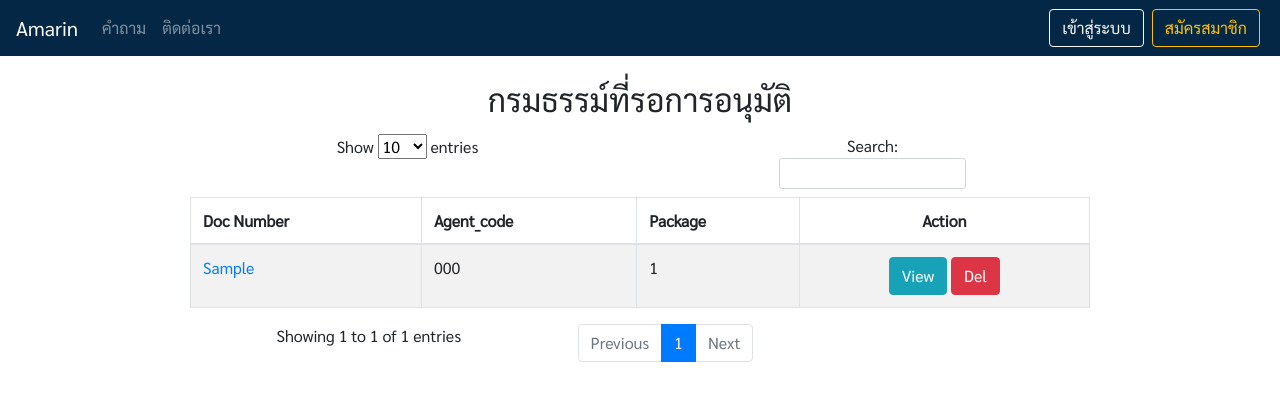
After one commit to bboomber/projectterm2, a Django app: template mysite/insurance/templates/insurance/showConfirmInsure.html in a window 1280 px wide. The commit adds this page. Shown: the top 401 px of the page. Run offline with Django 3.2, Linux system fonts and the light colour scheme; the template is opened without the code that fills it: most values are stand-ins (such as "Sample title", 1, 10 or a date in 2020); some libraries are stand-ins or nearby versions.

Commit message:
notification page

```diff
--- a/mysite/insurance/forms.py
+++ b/mysite/insurance/forms.py
@@ -37,7 +37,8 @@ class InsureForm(forms.Form):
         attrs={'class': 'selectpicker', 'data-live-search': 'true'}))
     car_id = forms.ChoiceField(choices=car_choice, label="เลือกรถยนต์", widget=forms.Select(
         attrs={'class': 'selectpicker', 'data-live-search': 'true'}))
-    company_order = forms.CharField(max_length=30, label="บริษัทประกัน")
+    company_order = forms.ChoiceField(choices=com_choice, label="เลือกรถยนต์", widget=forms.Select(
+        attrs={'class': 'selectpicker', 'data-live-search': 'true'}))
     price = forms.FloatField(label="ราคาสุทธิ")
     total_price = forms.FloatField(label="ราคารวม")
     post_date = forms.DateField(widget=forms.DateInput(
--- /dev/null
+++ b/mysite/insurance/templates/insurance/showConfirmInsure.html
@@ -0,0 +1,33 @@
+{% extends "mysite/base.html" %} {% block content %}
+
+
+
+<div class="container text-center">
+    <br>
+    <h2> กรมธรรม์ที่รอการอนุมัติ </h2>
+    <table id="table" class="table table-striped table-bordered" style="width:100%">
+        <thead>
+            <tr>
+                <th>Doc Number</th>
+                <th>Agent_code</th>
+                <th>Package</th>
+                <th class="text-center">Action</th>
+            </tr>
+        </thead>
+        <ul>
+            {% for ins in ins_list %}
+            <tr>
+                <td><a href="/insure/{{ ins.id }}">{{ ins.doc_nbr }}</a></td>
+                <td>{{ ins.agent_code }}</td>
+                <td>{{ ins.package_id }}</td>
+                <td class="text-center"><a class='btn btn-info btn-xs' href="/insure/{{ ins.id }}"><span
+                                    class="glyphicon glyphicon-edit"></span>
+                                View</a>
+                    <a href="#" class="btn btn-danger btn-xs"><span class="glyphicon glyphicon-remove"></span>
+                                Del</a></td>
+            </tr>
+            {% endfor %}
+        </ul>
+</div>
+
+ {% endblock %}
--- a/mysite/insurance/urls.py
+++ b/mysite/insurance/urls.py
@@ -5,6 +5,7 @@ from .views import GeneratePDF
 urlpatterns = [
     path('', views.showAllInsure, name='showAllInsure'),
     path('emp', views.showEmpInsure, name="showEmpInsure"),
+    path('confirm', views.showConfirmInsure, name="showConfirmInsure"),
     path('selling', views.newSelling, name="newSelling"),
     path('sell', views.sellInsure, name='sellInsure'),
     path('edit/', include('insurance.edit_urls')),
--- a/mysite/mysite/templates/mysite/base.html
+++ b/mysite/mysite/templates/mysite/base.html
@@ -80,7 +80,7 @@
             <form class="form-inline my-2 my-lg-0">
                 {% if perms.employee_control.is_manager %}
                 <div id="ex3">
-                    <a href="insure">
+                    <a href="/insure/confirm">
                         <span class="p1 fa-stack fa-lg has-badge" data-count="{{ insureNum }}">
                             <i class="p2 fa fa-circle fa-stack-1x fa-lg text-gray"></i>
                             <i class="p3 fa fa-bell fa-stack-1x fa-sm"></i>
--- a/mysite/package_control/models.py
+++ b/mysite/package_control/models.py
@@ -12,7 +12,7 @@ class Package(models.Model):
     active = models.IntegerField(default=2)
 
     def __str__(self):
-        return 'ID: ' + str(self.id) + ' ,' + self.package_name+ ' ,' + self.company_name
+        return 'ID: ' + str(self.id) + ' ,' + str(self.package_name) + ' ,' + str(self.company_name)
 
 class Promotion(models.Model):
     promotion_name = models.CharField(max_length=30)
--- a/mysite/package_control/templates/package_control/showPackage.html
+++ b/mysite/package_control/templates/package_control/showPackage.html
@@ -14,7 +14,11 @@
             <h5 class="card-header">Package : {{ package.package_name }}</h5>
             <div class="card-body">
                 <h5 class="card-title">รหัสแพ็กเกจ : {{ package.package_id }}</h5>
-                <p class="card-text">บริษัท: {{ package.company_name }} <br /> ซีซี: {{ package.package_cc }}<br /> ประเภทแพ็คเกจ: {{ package.package_type }}<br /> ราคา: {{ package.price }}<br /> รายละเอียด: {{ package.detail }}</p>
+                <p class="card-text">บริษัท: {{ package.company_name }} <br />
+                    ซีซี: {{ package.package_cc }}<br />
+                    ประเภทแพ็คเกจ: {{ package.package_type }}<br />
+                    ราคา: {{ package.price }}<br />
+                    รายละเอียด: {{ package.detail }}</p>
                 <a href="#" class="btn btn-primary">ออกกรมธรรม์</a>
             </div>
         </div>
```
Also changed, not shown: mysite/employee_control/views.py (+10 -3 lines), mysite/insurance/templates/insurance/editInsure.html (+19 -2 lines), mysite/insurance/views.py (+10 -3 lines).
